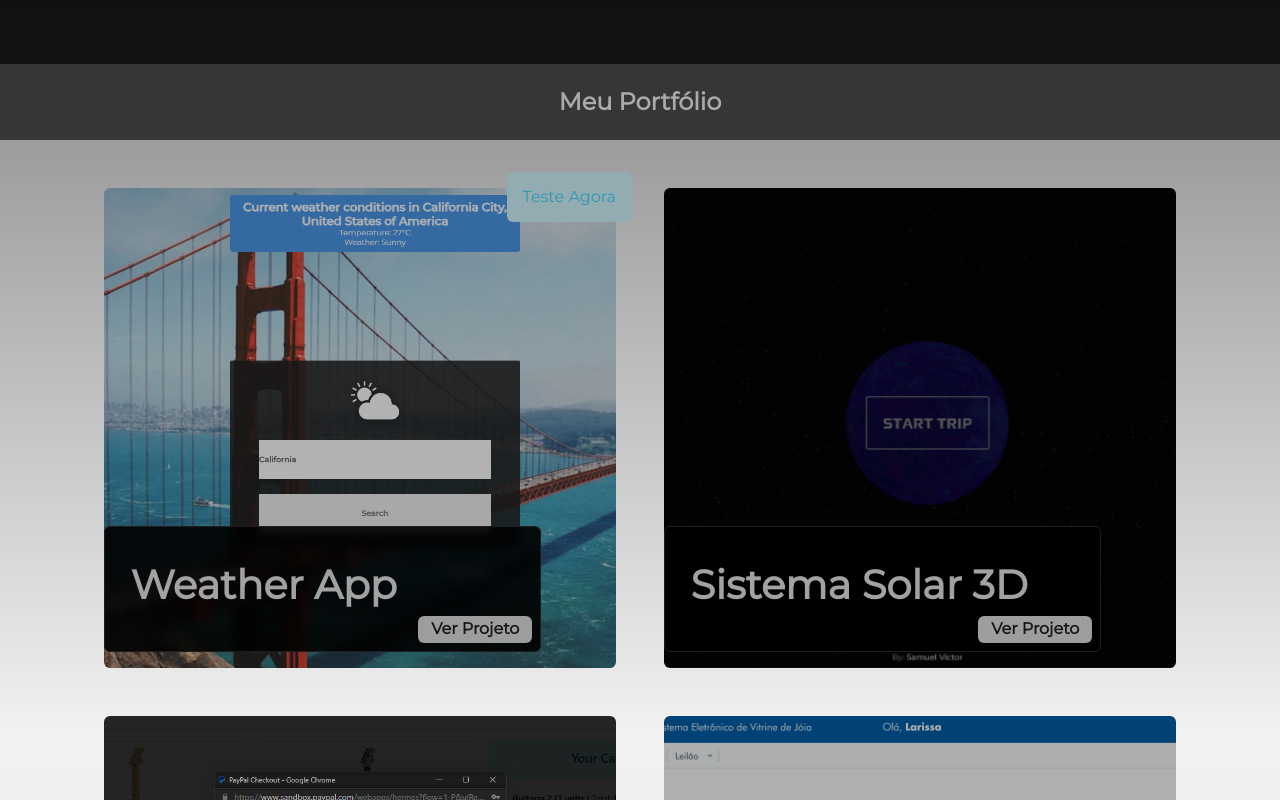
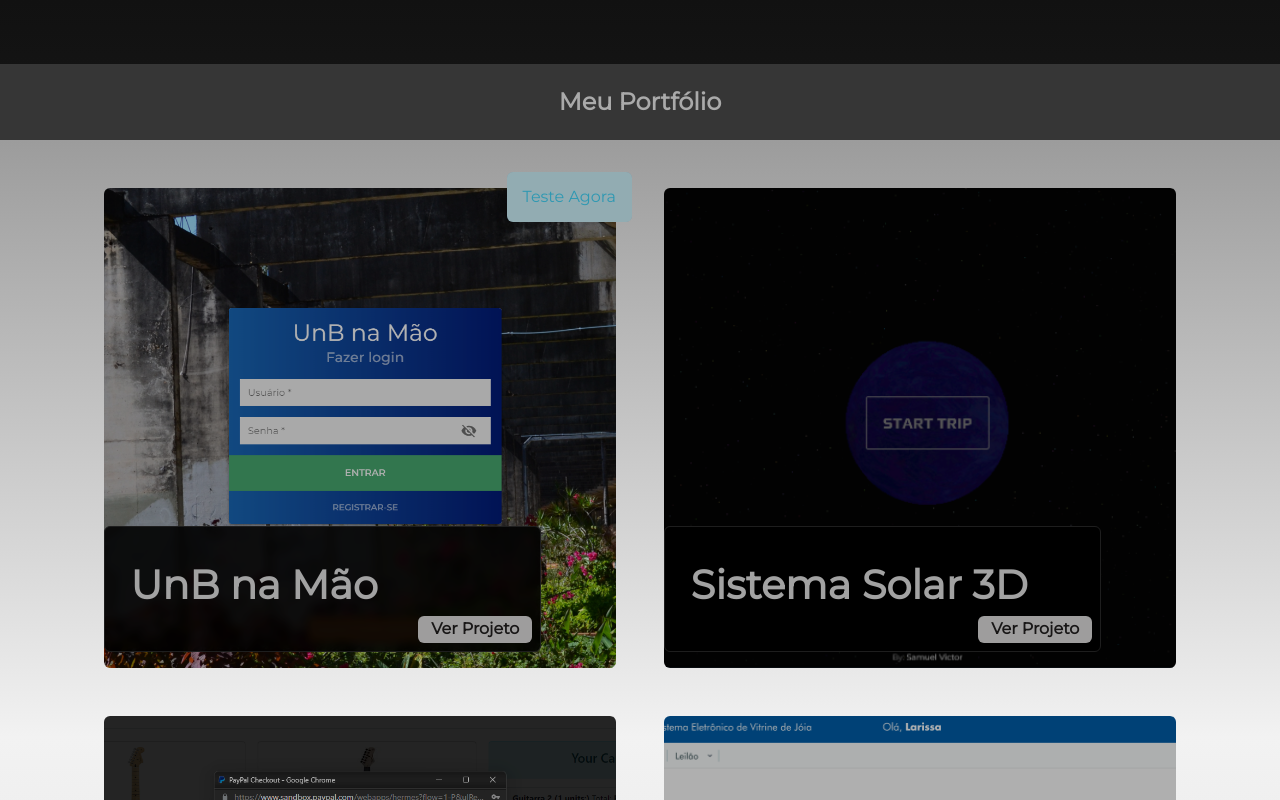
Before and after one commit to samuelvictorol/portfolio, an Angular app: page /portfolio in a window 1280 px wide. Built offline with nearby package versions, Linux system fonts and the light colour scheme; a web font is replaced by a local one.

Commit message:
fixes portfolio

```diff
--- a/src/app/portfolio/portfolio.component.ts
+++ b/src/app/portfolio/portfolio.component.ts
@@ -17,7 +17,7 @@ export class PortfolioComponent {
   }
 
    projects = [
-     { span: true,title: 'Weather App', desc: 'Aplicativo que mostra o clima ao redor do planeta e mostra uma imagem do lugar no background. Utilizando Vanilla JS e APIs externas do Unsplash e do WeatherApi.', url: 'https://samuelvictorol.github.io/WeatherApp/', img: 'assets/weather-app.png'},
+     { span: true,title: 'UnB na Mão', desc: 'WebApp Mobile First para facilitar a vida do estudante universitário da UnB, acelerando o acesso aos tópicos mais utilizados pelos alunos. Além de ter um sistema de cadastro de vagas e diferentes tipos de perfis com funcionalidades de ações diferentes.', url: 'https://unbnamao.netlify.app/', img: 'assets/unbnamao.png'},
      { img:'assets/solarsystem.png', title: 'Sistema Solar 3D', desc: 'Um projeto pessoal que consiste em um site que viaja pelo sistema solar em 3D utilizando a biblioteca Three.js', url:'https://github.com/samuelvictorol/Solar-System-3js'  },
      { title: 'Integração Paypal Angular', desc: 'Aplicação Web com integração com API do PayPal, Cart dinâmico utilizando diversos conceitos de Angular Framework e estilizado usando Bootstrap.', url: 'https://github.io/samuelvictorol/PayPal-Integration', img: 'assets/paypal.png', },
      { title: 'CAIXA - SIEVJ', img:'assets/sievjCaixaImg.png', url:"https://www.figma.com/proto/3NIN87Pxi4igP8BHzknUdp/SIEVJ?page-id=0%3A1&node-id=2%3A11&viewport=303%2C325%2C0.07&scaling=min-zoom&starting-point-node-id=2%3A11", desc: 'Projeto interno da CAIXA, um sistema de leilão de jóias onde atuei no desenvolvimento do frontend em Angular e na prototipagem de alta fidelidade com FIGMA. Código não disponível para visualização por se tratar de um projeto privado da empresa.', },
@@ -30,7 +30,7 @@ export class PortfolioComponent {
   }
 
   cardUrl(cardUrl: any) {
-    if(cardUrl.includes('.com') || cardUrl.includes('.io')){
+    if(cardUrl.includes('.com') || cardUrl.includes('.io') || cardUrl.includes('.app')){
       window.open(cardUrl, '_blank');
     } else if(cardUrl.includes('PUMA-Doc')){
       window.open(cardUrl, '_blank');
```
Also changed, not shown: src/assets/unbnamao.png (added), 1 other file (tests, documents, lock files or other folders).
